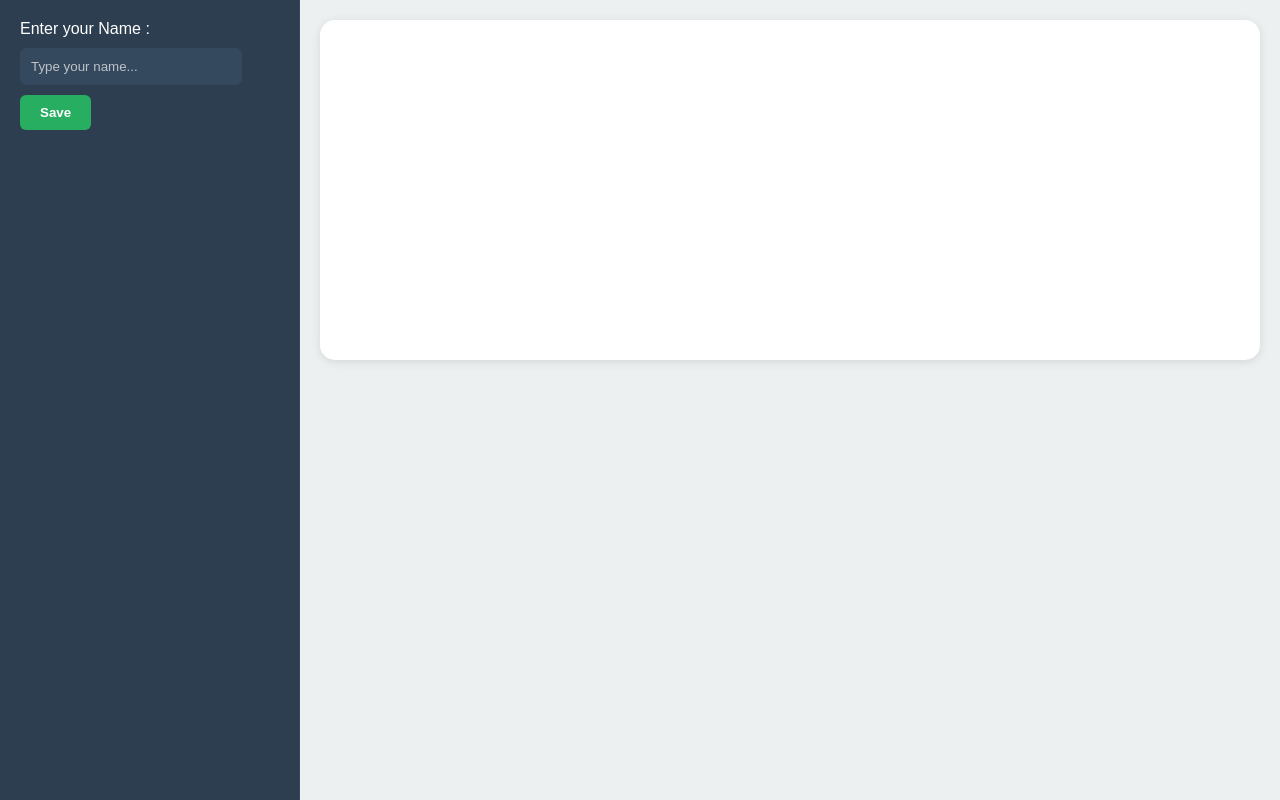
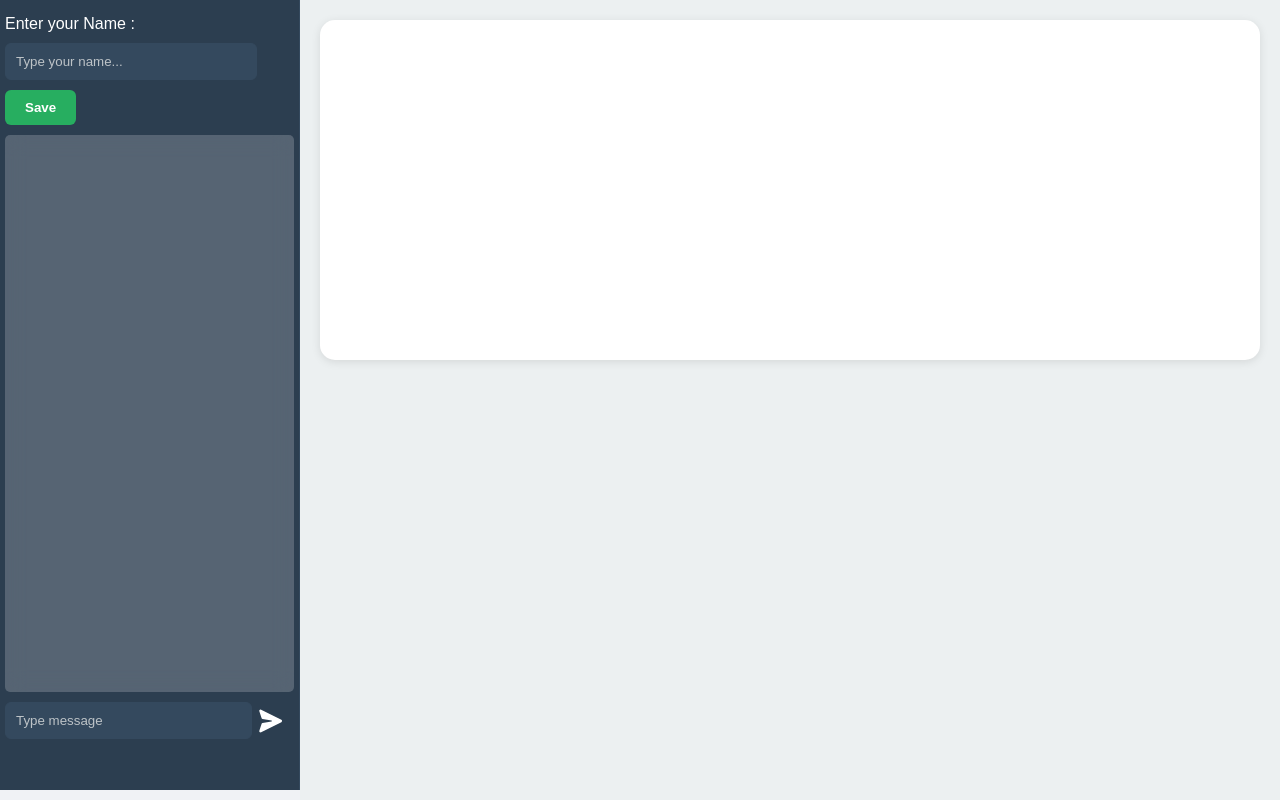
Before and after one commit to darshanC07/Card-Game, a Flask app: template templates/index.html in a window 1280 px wide. Run offline with Flask 3, Linux system fonts and the light colour scheme; the template is opened without the code that fills it, so the values that code supplies are empty; some libraries are stand-ins or nearby versions.

Commit message:
added messaging to room feature

```diff
--- a/fserver.py
+++ b/fserver.py
@@ -48,6 +48,10 @@ def on_join_room(data):
 def on_leave_room(data):
     socketio.emit("playerLeft",data,to=room,include_self=False)
 
+@socketio.on('messageSentToRoom')
+def onMessageSentToRoom(data):
+    socketio.emit("newMessage",data,to=room)
+
 @socketio.on('cardPlayed')
 def cardPlayerd(card):
     global room
--- a/templates/index.html
+++ b/templates/index.html
@@ -20,7 +20,8 @@
       }
       .chattingArea {
         background-color: #2c3e50;
-        padding: 20px;
+        padding: 15px;
+        padding-left: 5px;
         border-right: 1px solid #34495e;
         color: white;
         height: calc(100vh - 40px);
@@ -131,7 +132,7 @@
       input[type="text"] {
         padding: 10px;
         margin: 10px 0;
-        width: 200px;
+        width: 230px;
         border: 1px solid #34495e;
         border-radius: 6px;
         background-color: #34495e;
@@ -158,6 +159,16 @@
         color: #2c3e50;
         margin: 0 0 20px 0;
         font-size: 24px;
+      }
+      .messagingArea {
+        margin-top: 10px;
+        width: 100%;
+        height: 72%;
+        padding: 5px 5px;
+        border-radius: 5px;
+        background-color: rgba(255, 255, 255, 0.2);
+        backdrop-filter: blur(10px);
+        overflow-y: auto;
       }
       #playerName {
         color: #2c3e50;
@@ -186,6 +197,14 @@
         <label>Enter your Name : </label>
         <input type="text" id="name" placeholder="Type your name..." />
         <button onclick="getName()">Save</button>
+        <div class="messagingArea">
+
+        </div>
+        <div class="message" style="display: flex;align-items: center; column-gap: 5px;">
+
+          <input type="text" placeholder="Type message" id="msg">
+          <svg id="send" xmlns="http://www.w3.org/2000/svg" width="28" height="28" viewBox="0 0 48 48"><path fill="currentColor" d="M7.262 4.244c-1.787-.893-3.765.812-3.146 2.711L8.13 19.26a2 2 0 0 0 1.573 1.352l15.86 2.643c.835.14.835 1.34 0 1.48L9.704 27.378a2 2 0 0 0-1.573 1.352L4.116 41.042c-.62 1.9 1.359 3.605 3.146 2.712l35.494-17.742c1.659-.83 1.659-3.197 0-4.026L7.262 4.244Z"/></svg>
+        </div>
       </div>
       <div class="gameArea">
         <!-- <h2>Card Played</h2> -->
@@ -207,6 +226,9 @@
           socket.emit("leave_room",userName+" disconnected")
       });
       socket.on("playerJoined",function(data){
+        let cont = document.createElement("p")
+        cont.innerText = data
+        document.getElementsByClassName("messagingArea")[0].appendChild(cont)
         console.log(data)
       })
       socket.on("playerLeft",function(data){
@@ -249,6 +271,18 @@
         })
         userCardDeckContainer.appendChild(cardContainer)
       }
+
+      document.getElementById("send").addEventListener("click",function(){
+        let msg = document.getElementById("msg").value
+        socket.emit('messageSentToRoom',{userName,msg})
+      })
+
+      socket.on('newMessage',function(data){
+        let cont = document.createElement("p")
+        cont.innerText = data["userName"]+" : "+data["msg"]
+        document.getElementsByClassName("messagingArea")[0].appendChild(cont)
+      })
+
       function addCardToScreen(data){
         let cardContainer = document.createElement("div")
         cardContainer.className = "card"
```
